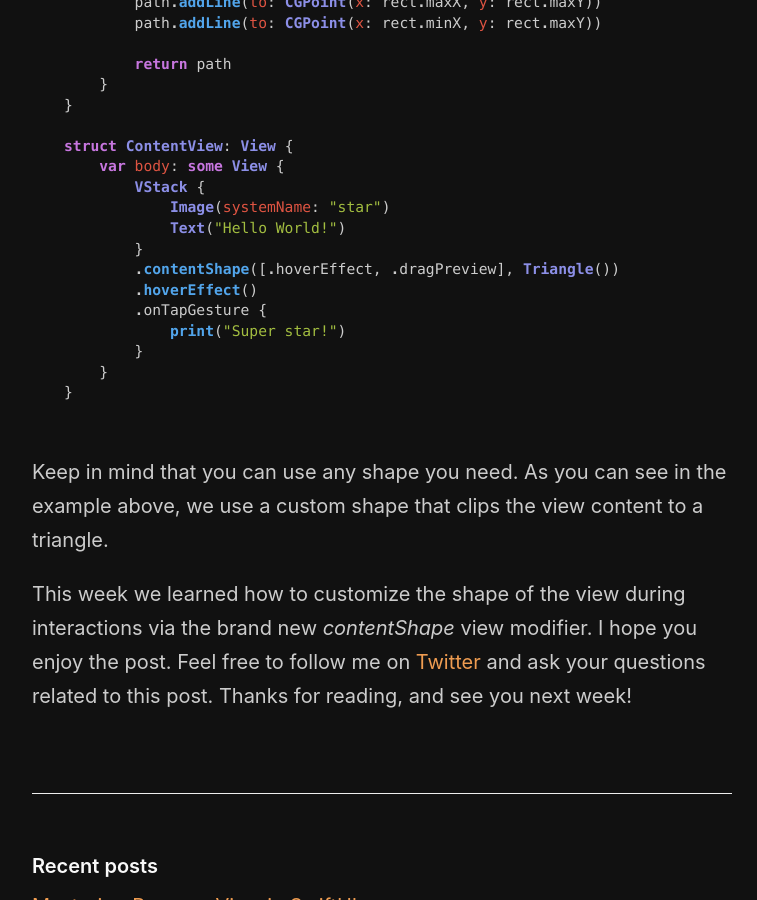
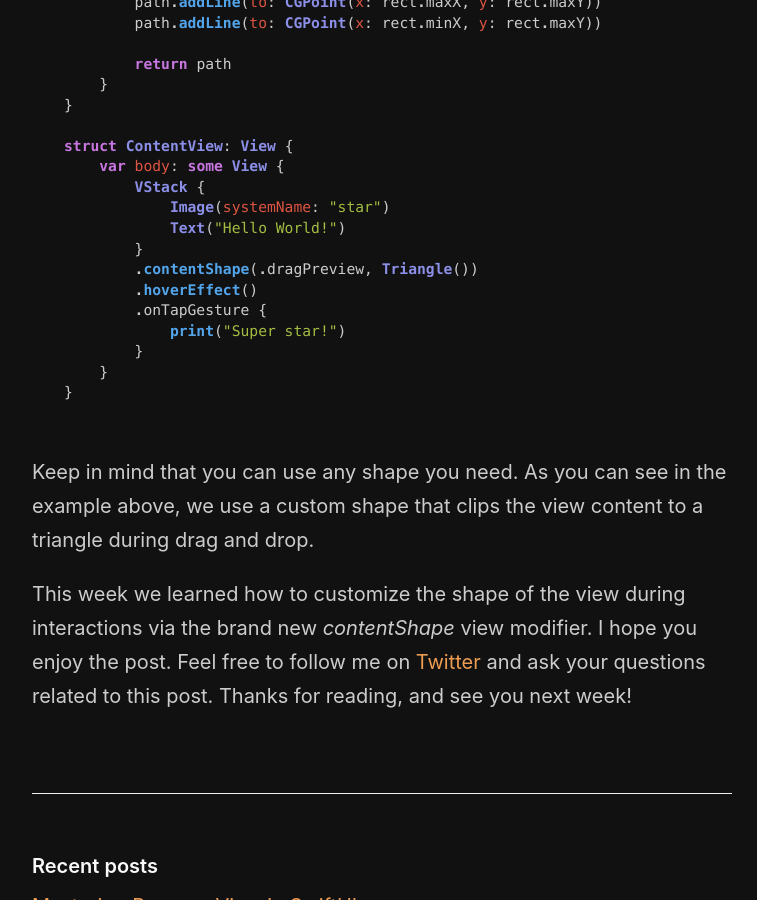
Before and after one commit to mecid/mecid.github.io, a Jekyll site: the page built from _posts/2021-12-03-customizing-view-content-shape-in-swiftui.md, in a window 1280 px wide and 900 px high, scrolled down 3314 px. Shown: the whole window, without its empty margins (258-1015 px from the left). Built offline with Jekyll 4.4.1, drawn with Linux system fonts in a browser that asks for light colours.

Commit message:
custom shape example in content shape post fixed

````diff
--- a/_posts/2021-12-03-customizing-view-content-shape-in-swiftui.md
+++ b/_posts/2021-12-03-customizing-view-content-shape-in-swiftui.md
@@ -110,7 +110,7 @@ struct ContentView: View {
             Image(systemName: "star")
             Text("Hello World!")
         }
-        .contentShape([.hoverEffect, .dragPreview], Triangle())
+        .contentShape(.dragPreview, Triangle())
         .hoverEffect()
         .onTapGesture {
             print("Super star!")
@@ -119,6 +119,6 @@ struct ContentView: View {
 }
 ```
 
-Keep in mind that you can use any shape you need. As you can see in the example above, we use a custom shape that clips the view content to a triangle.
+Keep in mind that you can use any shape you need. As you can see in the example above, we use a custom shape that clips the view content to a triangle during drag and drop.
 
 This week we learned how to customize the shape of the view during interactions via the brand new *contentShape* view modifier. I hope you enjoy the post. Feel free to follow me on [Twitter](https://twitter.com/mecid) and ask your questions related to this post. Thanks for reading, and see you next week!
````
Also changed, not shown: 1 other file.
